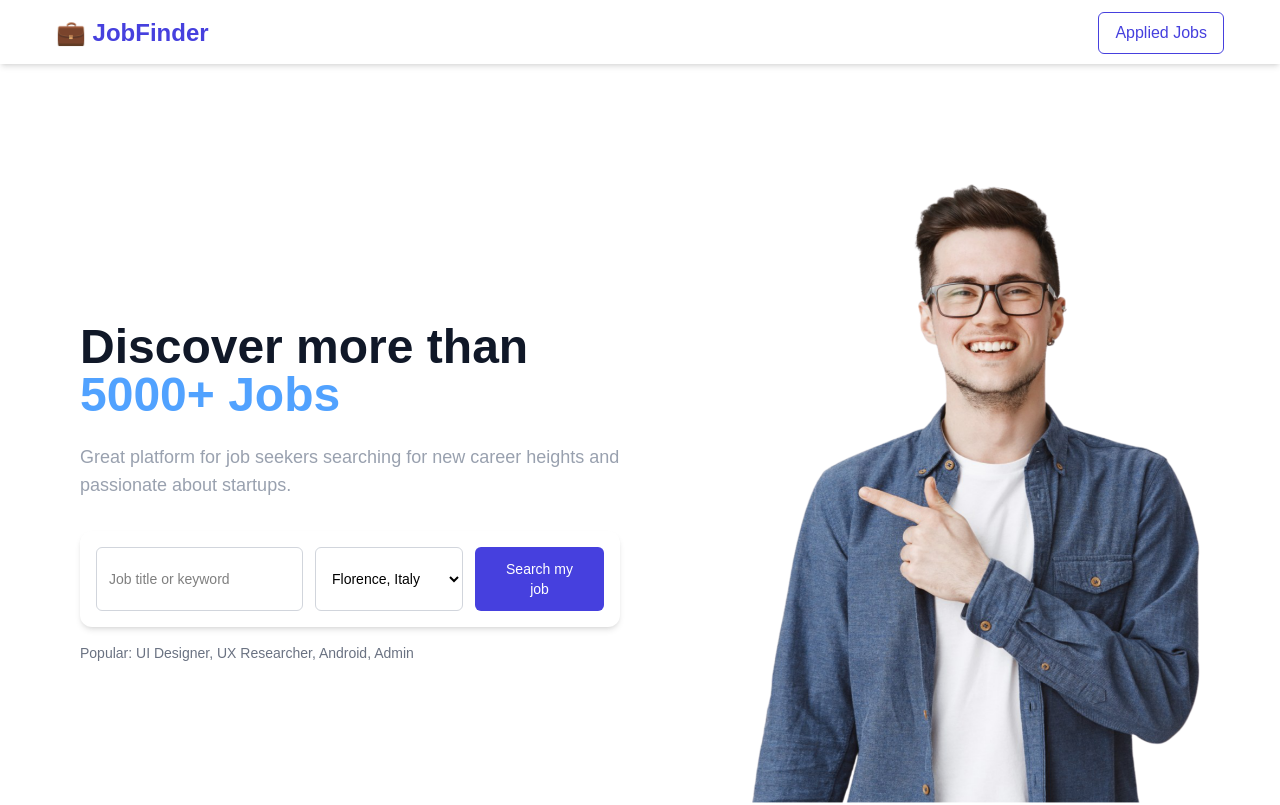
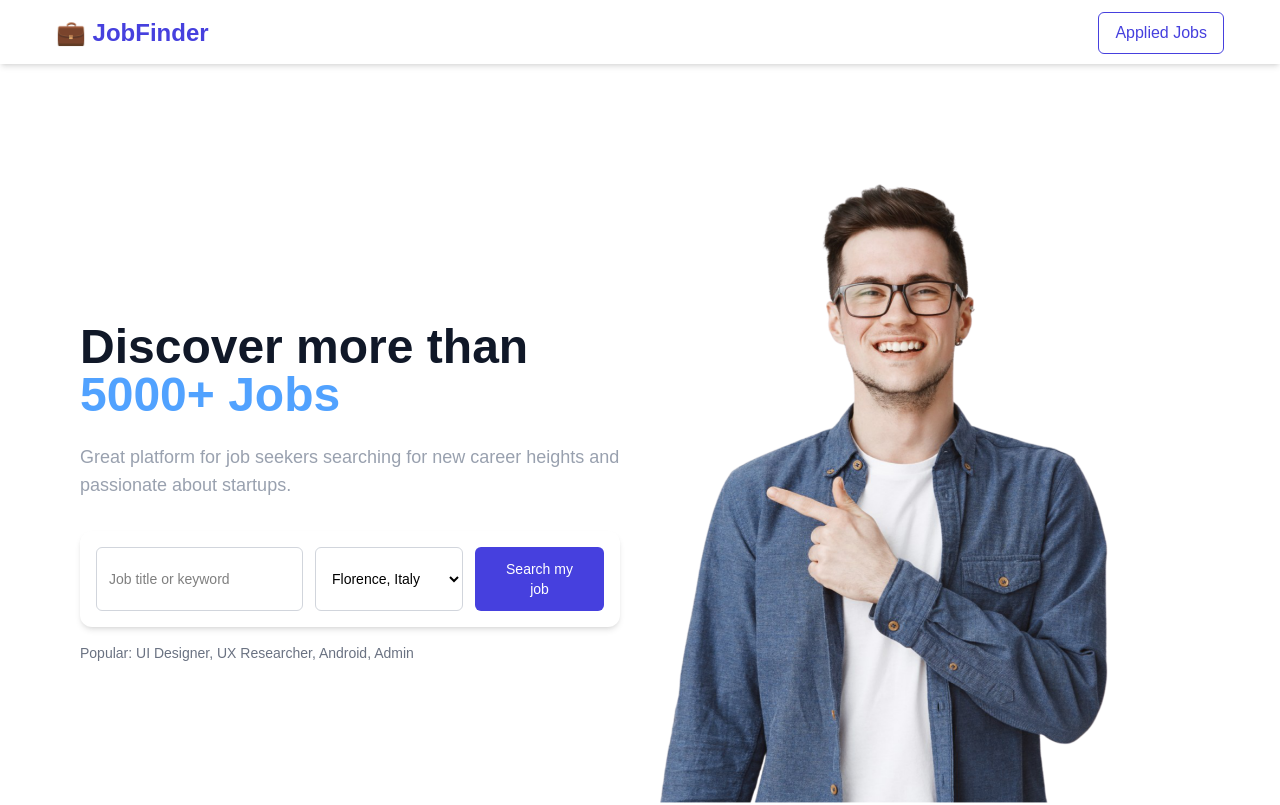
Before and after one commit to Deeptikushwaha/Job-Dashboard, a Next.js app: page / in a window 1280 px wide. Shown: the top 805 px of the page. Built offline with nearby package versions, Linux system fonts and the light colour scheme.

Commit message:
media fix

```diff
--- a/src/components/Frontsection.tsx
+++ b/src/components/Frontsection.tsx
@@ -45,7 +45,7 @@ export default function Frontsection() {
         </div>
 
         {/* Right Image */}
-        <div className="flex justify-center md:justify-end">
+        <div className="flex justify-end hidden lg:block">
           <Image
             src="/hero-person.png"
             alt="Confident person"
```
